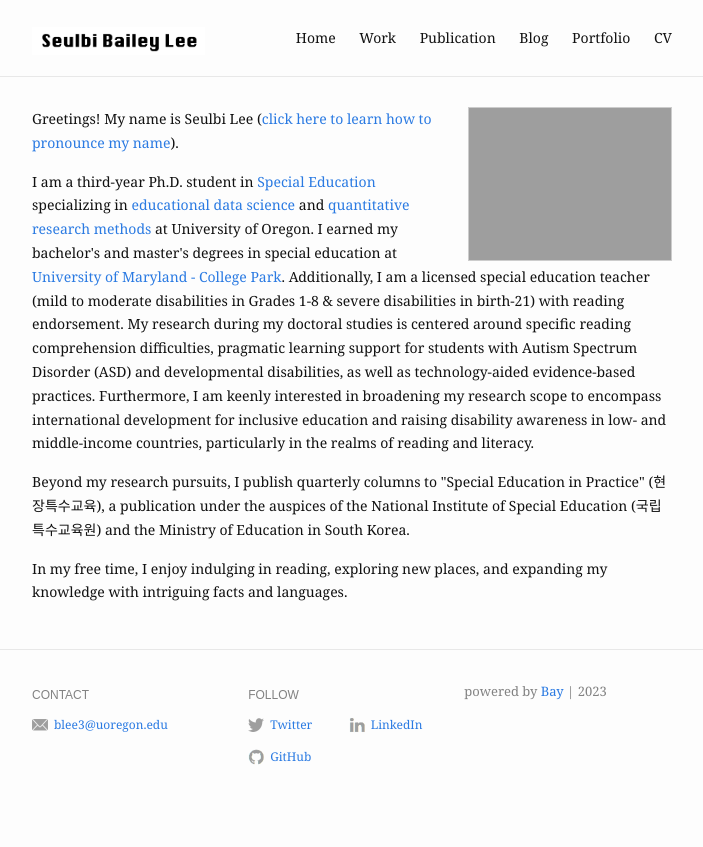
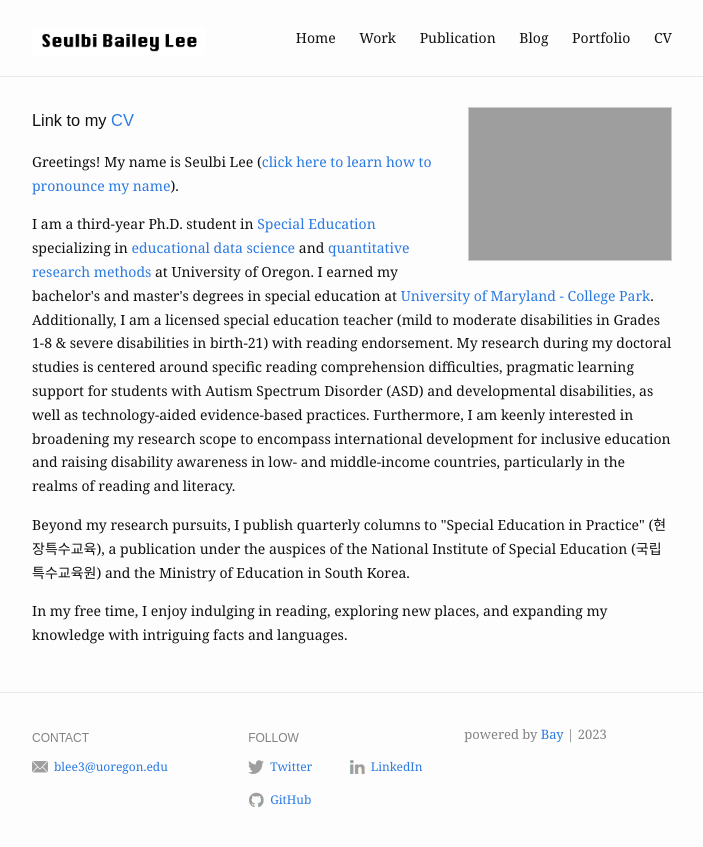
Before and after one commit to seul-b/seul-b.github.io, a Jekyll site: the page built from index.md, in a window 1280 px wide. Shown: the top 847 px of the page, without its empty margins (288-991 px from the left). Built offline with Jekyll 4.4.1, drawn with Linux system fonts in a browser that asks for light colours.

Commit message:
cv link?

```diff
--- a/index.md
+++ b/index.md
@@ -5,6 +5,7 @@ profile_picture:
   alt: website picture
 ---
 
+###  Link to my <a href="https://drive.google.com/file/d/15kQmnynekPEi68SzSoDJu4yS1v7b1YLG/view?usp=drive_link">CV</a>
 <p>
 Greetings! My name is Seulbi Lee (<a href="https://namedrop.io/seulbilee">click here to learn how to pronounce my name</a>).
 </p>
```
